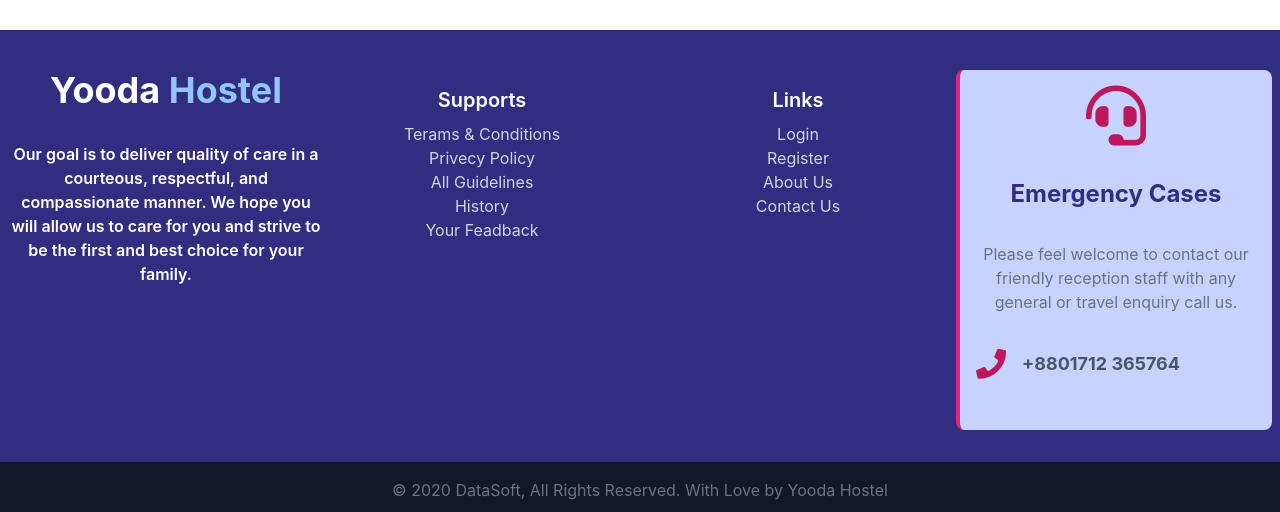
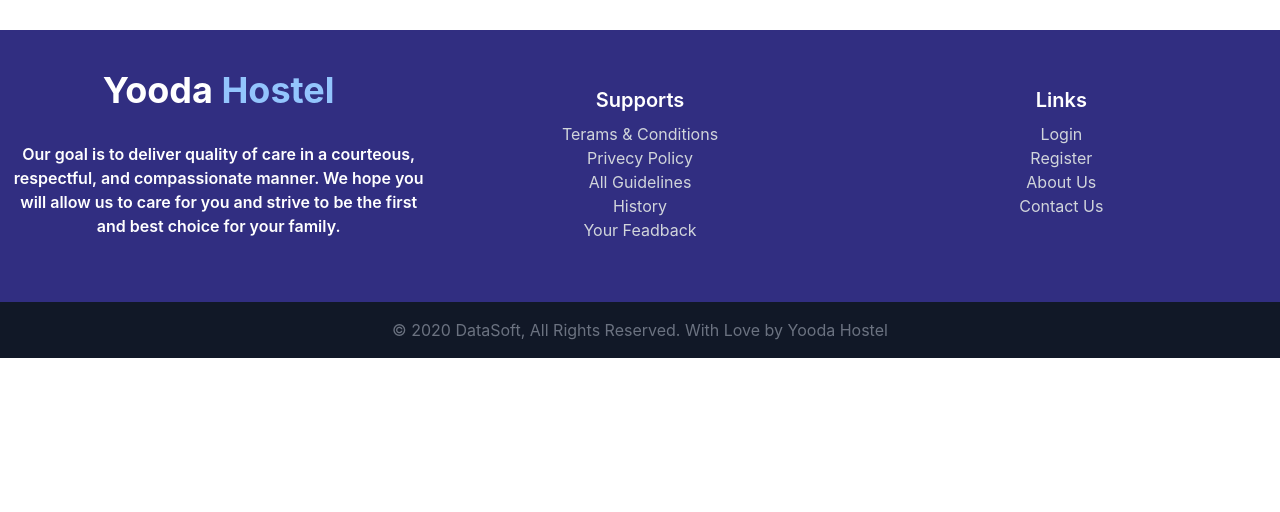
Before and after one commit to sakil-sagor/yooda-hostel, a React (Create React App) app: page / in a window 1280 px wide. Shown: the part 668-1180 px from the top of the page. After the commit the page ends 1026 px from the top, so only its background shows below. Built offline with nearby package versions, Linux system fonts and the light colour scheme; no server answers.

Commit message:
footer Update

```diff
--- a/src/Pages/Footer/Footer.js
+++ b/src/Pages/Footer/Footer.js
@@ -6,7 +6,7 @@ import { NavLink } from 'react-router-dom';
 const Footer = () => {
     return (
         <div className="bg-indigo-900 pt-10  ">
-            <div className="grid grid-cols-1 sm:grid-cols-2 lg:grid-cols-4 container full-width-all m-auto pb-8 px-2">
+            <div className="grid grid-cols-1 sm:grid-cols-3 lg:grid-cols-3 container full-width-all m-auto pb-8 px-2">
                 {/* left section  */}
                 <div className="col-sapn- ">
                     <NavLink to="/home">
@@ -43,17 +43,7 @@ const Footer = () => {
                     </div >
                 </div>
                 {/* right section  */}
-                <div className="col-sapn-12 ">
-                    <div className="bg-indigo-200 border-l-4 border-pink-600 rounded-lg p-4">
-                        <i class="fas fa-headset text-pink-700 text-6xl"></i>
-                        <h1 className="text-2xl font-bold text-indigo-900 py-8">Emergency Cases</h1>
-                        <p className="text-gray-500">Please feel welcome to contact our friendly reception staff with any general or travel enquiry call us.</p>
-                        <div className="flex items-center justify-start   text-gray-600 py-8 ">
-                            <p><i class="fas fa-phone text-3xl text-pink-700  mr-4"></i></p>
-                            <h3 className="text-lg font-bold">+8801712 365764</h3>
-                        </div>
-                    </div>
-                </div>
+
             </div>
             {/* footer bottom  */}
             <div className="bg-gray-900">
```
